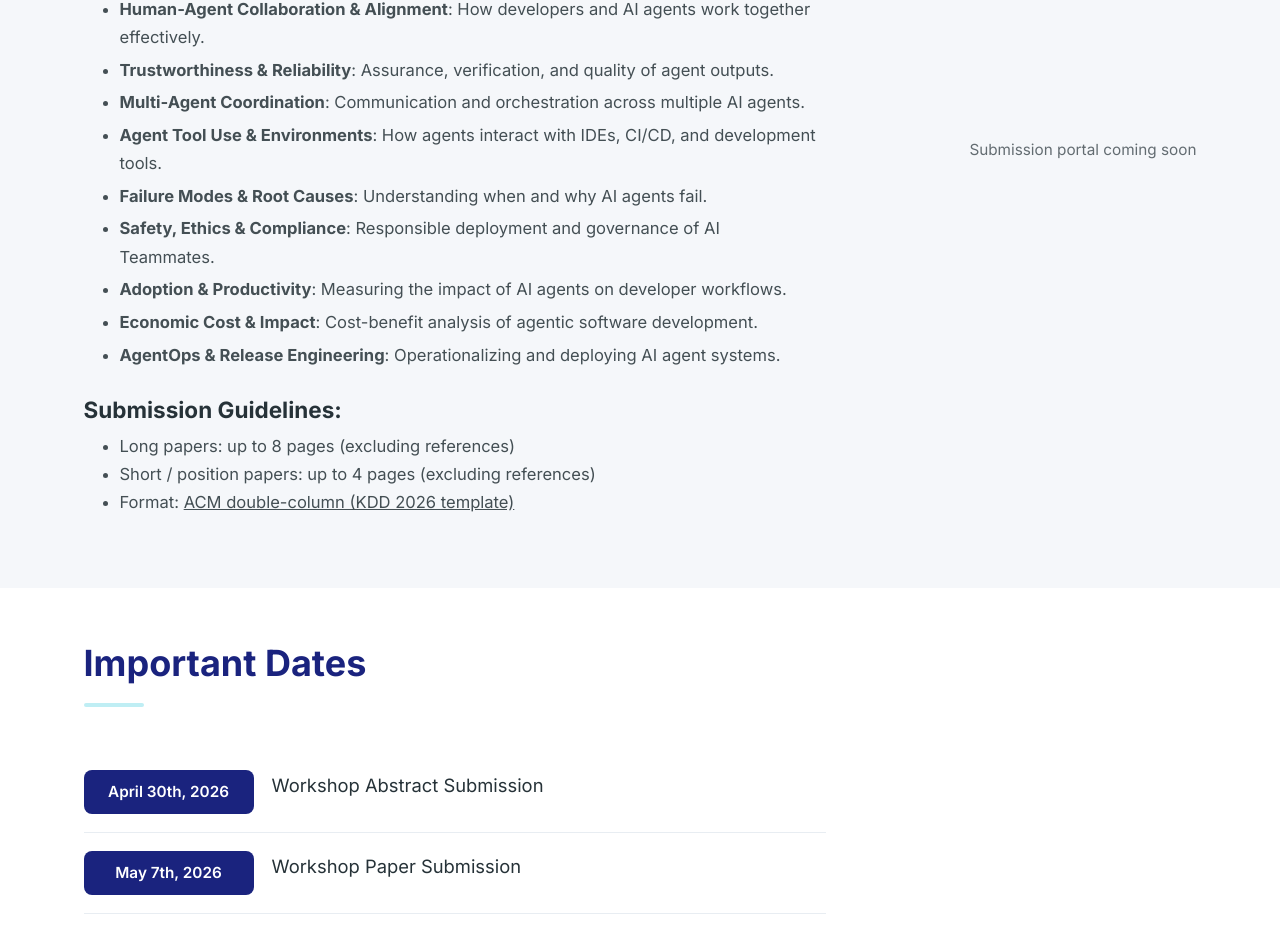
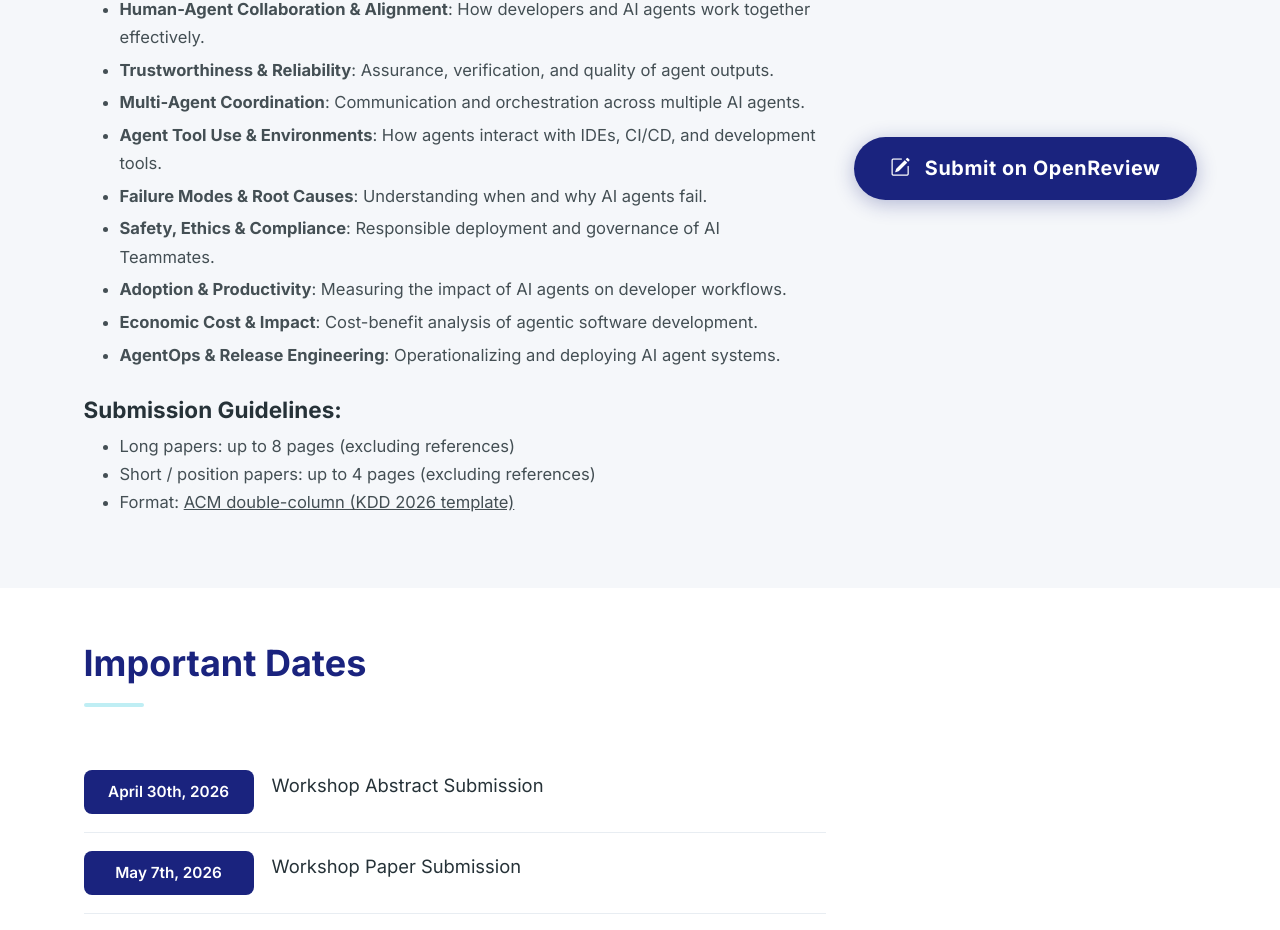
Before and after one commit to agent-se/agent-se.github.io, a Vue app: page / in a window 1280 px wide. Shown: the part 2250-3180 px from the top of the page. Built offline with nearby package versions, Linux system fonts and the light colour scheme.

Commit message:
add openreview portal

```diff
--- a/src/App.vue
+++ b/src/App.vue
@@ -237,7 +237,9 @@ onUnmounted(() => window.removeEventListener('scroll', handleScroll))
             </ul>
           </div>
           <div class="col-lg-4 text-lg-end mt-3 mt-lg-0">
-            <p class="mb-2" style="opacity: 0.7; font-size: 0.85rem;">Submission portal coming soon</p>
+            <a href="https://openreview.net/group?id=KDD.org/2026/Workshop/AgenticSE" target="_blank" rel="noopener" class="btn-register" style="font-size: 1.1rem; padding: 0.8rem 2rem;">
+              <i class="bi bi-pencil-square"></i> Submit on OpenReview
+            </a>
           </div>
         </div>
       </div>
```
Also changed, not shown: 2 other files (tests, documents, lock files or other folders).
